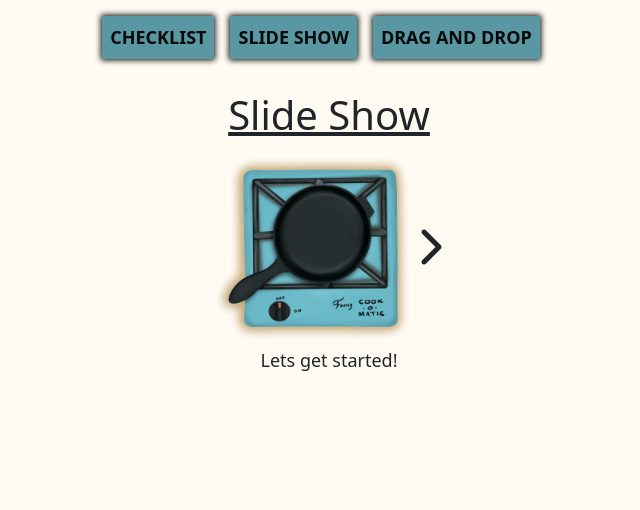
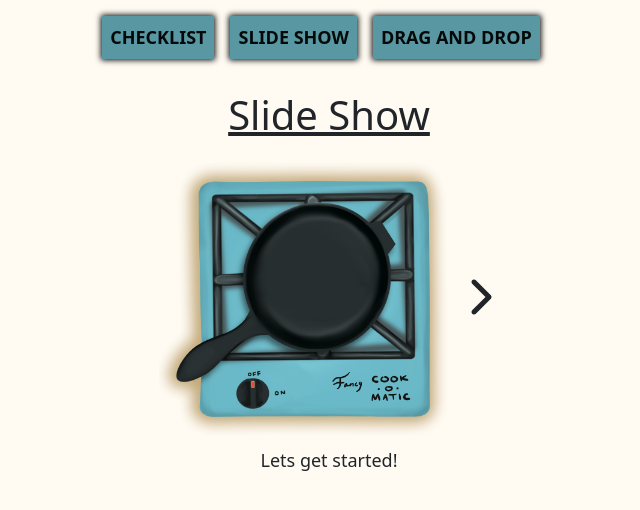
Before and after one commit to chrisvangroll/react-practice, a React (Create React App) app in the folder app/: page /slides in a window 1280 px wide. Shown: the top 510 px of the page, without its empty margins (311-951 px from the left). Built offline with nearby package versions, Linux system fonts and the light colour scheme.

Commit message:
slide page is responsive

```diff
--- a/app/src/components/Slides.jsx
+++ b/app/src/components/Slides.jsx
@@ -50,11 +50,11 @@ export default function Slides() {
             <h1 class='text-decoration-underline text-center mt-3'>Slide Show</h1>
             <div class ='d-flex justify-content-center'>
                 <div id='backBtn' onClick = {previousImg} class='d-none d-flex align-items-center'>
-                    <i class="fs-1 fas fa-chevron-left" ></i>
+                    <i class="fs-1 chevron p-2 fas fa-chevron-left" ></i>
                 </div>
                 <img class='img' src={imageArr[img]} alt="image" />
                 <div id='forwardBtn' class='d-flex align-items-center' onClick = {nextImg}>
-                    <i class="fs-1 fas fa-chevron-right" ></i>
+                    <i class="fs-1 chevron p-2 fas fa-chevron-right" ></i>
                 </div>
             </div>
             <div class='d-flex justify-content-center'>
--- a/app/src/styles/components/_slides.scss
+++ b/app/src/styles/components/_slides.scss
@@ -1,3 +1,11 @@
 .img{
-    width: 200px;
+    width: 250px;
+
+    @media(min-width: 768px){
+        width: 300px;
+    }
 }
+
+.chevron{
+    cursor: pointer;
+}
--- a/app/src/styles/styles.css
+++ b/app/src/styles/styles.css
@@ -22,7 +22,16 @@
 }
 
 .img {
-  width: 200px;
+  width: 250px;
+}
+@media (min-width: 768px) {
+  .img {
+    width: 300px;
+  }
+}
+
+.chevron {
+  cursor: pointer;
 }
 
 #root {
```
Also changed, not shown: 1 other file (tests, documents, lock files or other folders).
